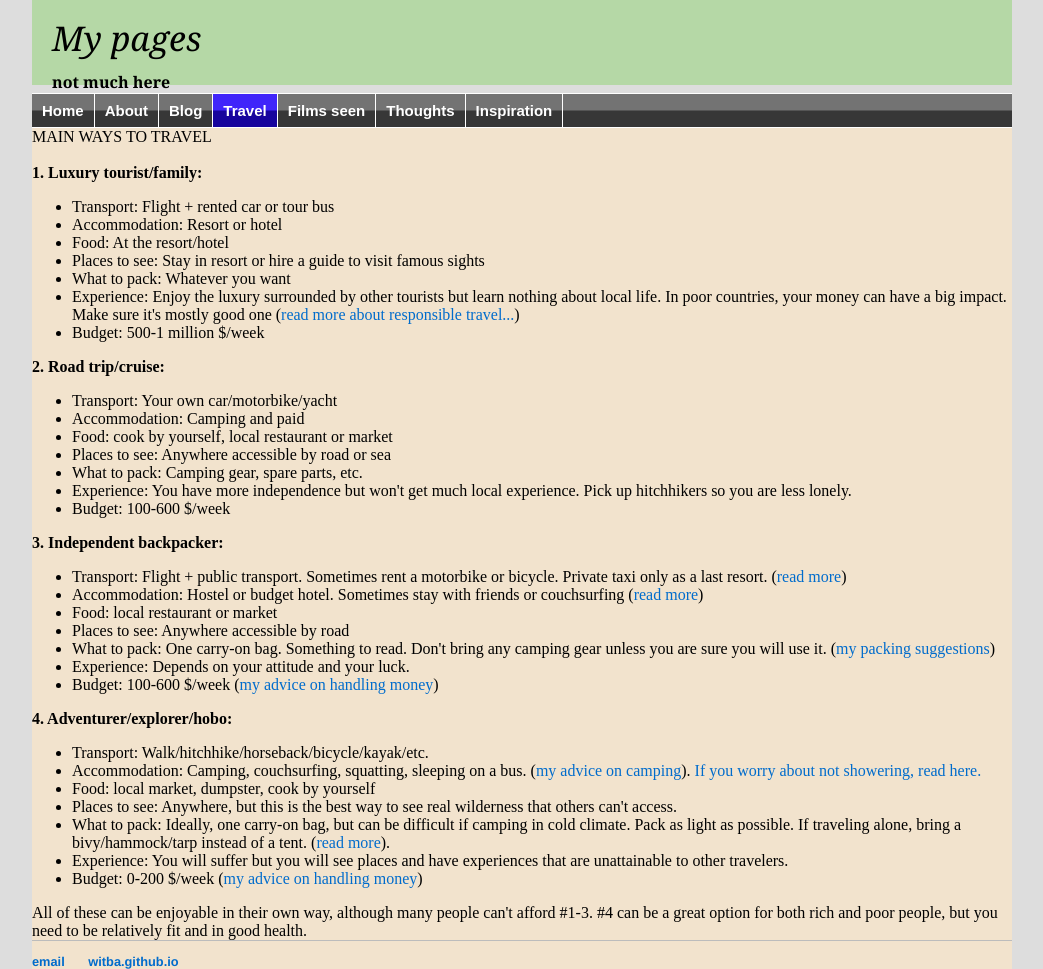
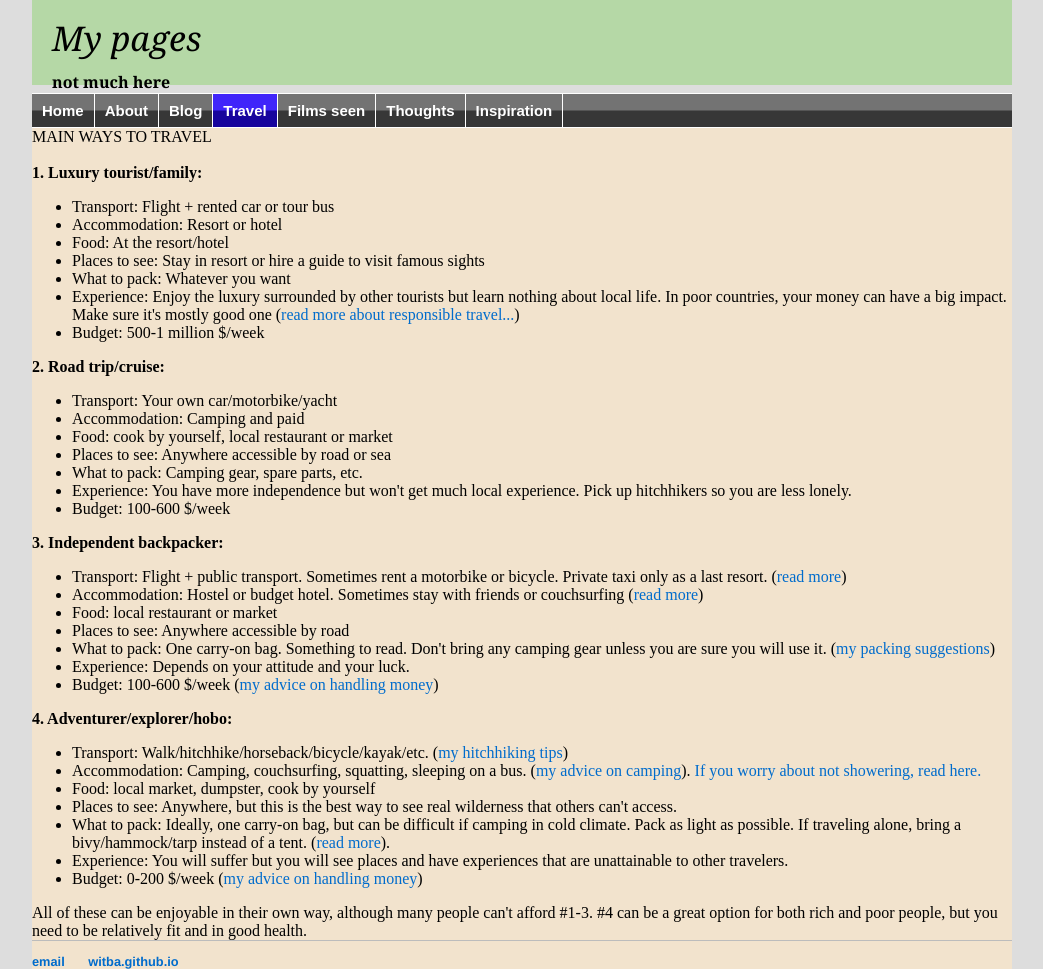
Before and after one commit to witba/witba.github.io, a Jekyll site: the page built from travel/waystotravel.html, in a window 1280 px wide. Shown: the whole page, without its empty margins (118-1161 px from the left). Built offline with Jekyll 4.4.1, drawn with Linux system fonts in a browser that asks for light colours.

Commit message:
Update waystotravel.html

```diff
--- a/travel/waystotravel.html
+++ b/travel/waystotravel.html
@@ -39,7 +39,7 @@ MAIN WAYS TO TRAVEL <br>
 </ul>
 <b>4. Adventurer/explorer/hobo:</b>
 <ul>
-<li>Transport: Walk/hitchhike/horseback/bicycle/kayak/etc.
+<li>Transport: Walk/hitchhike/horseback/bicycle/kayak/etc. (<a href="transport.html">my hitchhiking tips</a>)
 <li>Accommodation: Camping, couchsurfing, squatting, sleeping on a bus. (<a href="accommodation.html">my advice on camping</a>). <a href="https://www.theatlantic.com/health/archive/2016/06/i-stopped-showering-and-life-continued/486314" target=_blank>If you worry about not showering, read here.</a>
 <li>Food: local market, dumpster, cook by yourself
 <li>Places to see: Anywhere, but this is the best way to see real wilderness that others can't access.
```
